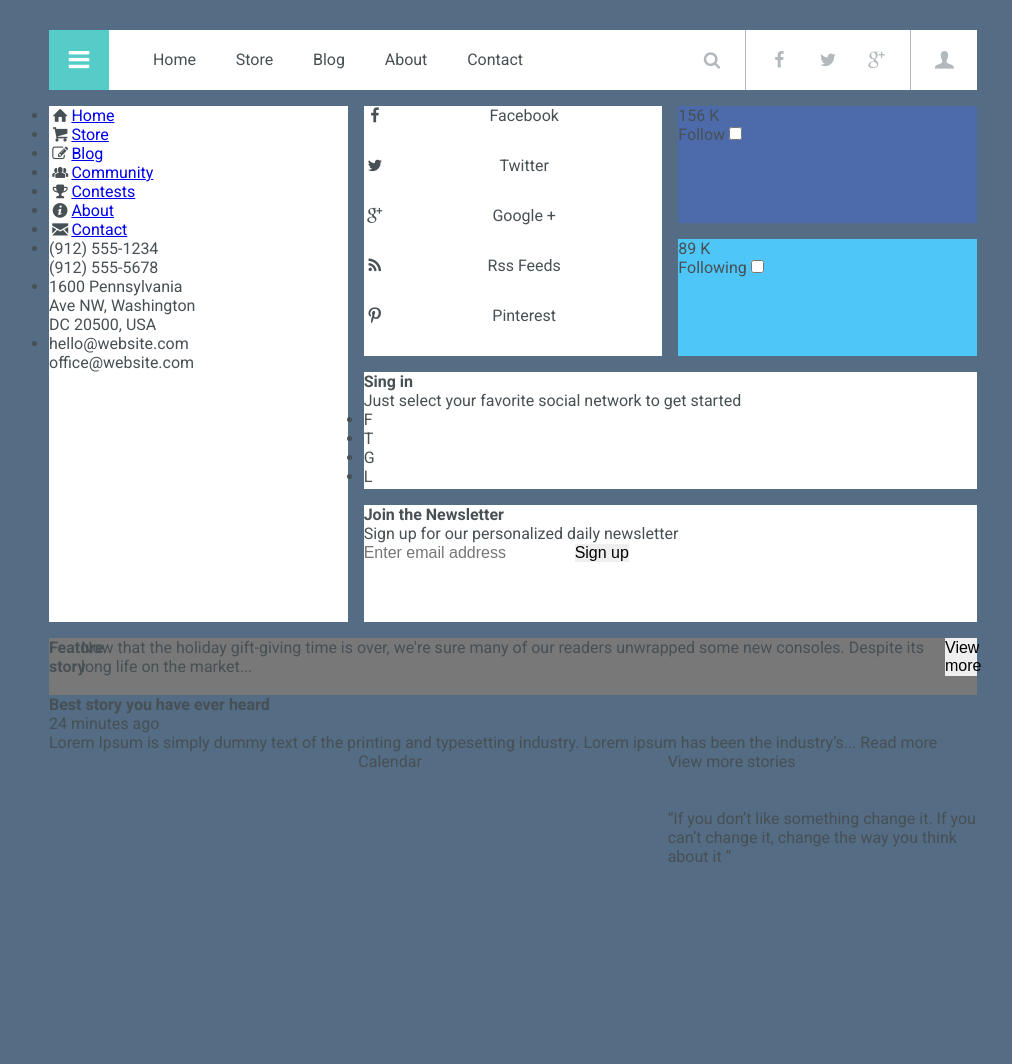
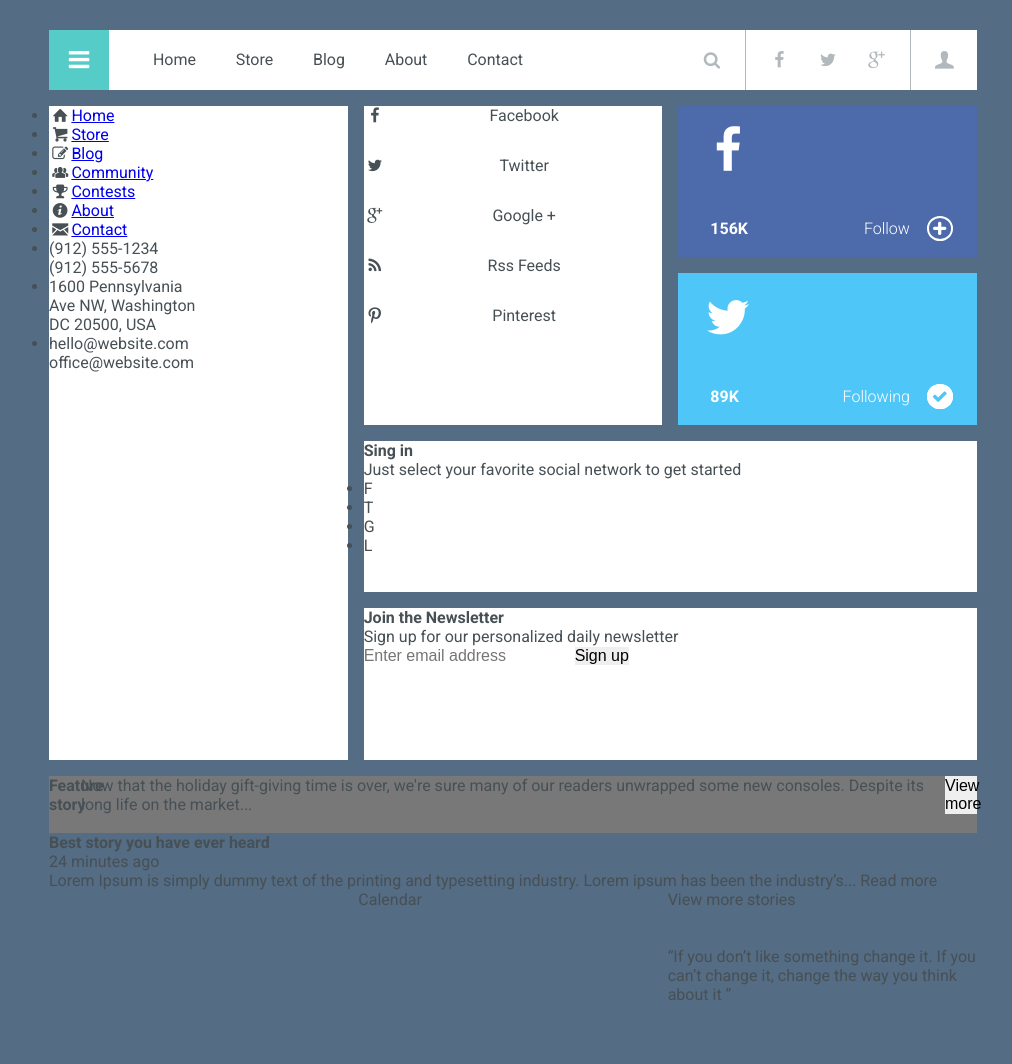
Before and after one commit to magdalenazielinska/WeeklyWebDev-4, a plain HTML site: page index.html in a window 1280 px wide. Shown: the top 1064 px of the page, without its empty margins (127-1139 px from the left). Drawn offline with Linux system fonts and the light colour scheme.

Commit message:
Styles for FB and Twitter sections

```diff
--- a/css/style.css
+++ b/css/style.css
@@ -199,6 +199,54 @@ body {
   background-color: #4fc6f8;
 }
 
+.facebook-section, .twitter-section {
+  display: grid;
+  grid-template-columns: 1fr 1fr;
+  grid-template-rows: 2fr 1fr;
+  padding: 1em;
+  color: #fff;
+}
+
+.large-social {
+  grid-column: 1 / span 2;
+  grid-row: 1 / span 2;
+  font-size: 3em;
+  padding-bottom: 0.8em;
+}
+
+.num-followers {
+  grid-column: 1 / span 1;
+  grid-row: 3 / span 1;
+  padding-left: 1em;
+  font-weight: 700;
+  line-height: 1.5em;
+  text-align: left;
+}
+
+.follow-social {
+  grid-column: 2 / span 1;
+  grid-row: 3 / span 1;
+  text-align: right;
+  padding-right: 0.5em;
+  line-height: 1.5em;
+  font-weight: 300;
+}
+
+.follow-social .click-follow {
+  margin-left: 0.8em;
+  color: #fff;
+  cursor: pointer;
+  border: 2px solid #fff;
+  border-radius: 50%;
+  padding-top: 1px;
+  padding-bottom: 1px;
+}
+
+.follow-social .icon-ok {
+  background-color: #fff;
+  color: #4fc6f8;
+}
+
 .singin {
   background-color: #fff;
   grid-column: 2 / span 2;
--- a/index.html
+++ b/index.html
@@ -102,18 +102,20 @@
           </ul>
         </div>
         <div class="facebook-section">
-          <p>156 K</p>
-          <label class="checkbox">
+          <i class="icon-facebook large-social"></i>
+          <p class="num-followers">156K</p>
+          <div class="follow-social">
             Follow
-            <input type="checkbox">
-          </label>
+            <i class="icon-plus click-follow"></i>
+          </div>
         </div>
         <div class="twitter-section">
-          <p>89 K</p>
-          <label class="checkbox">
+          <i class="icon-twitter large-social"></i>
+          <p class="num-followers">89K</p>
+          <div class="follow-social">
             Following
-            <input type="checkbox">
-          </label>
+            <i class="icon-ok click-follow"></i>
+          </div>
         </div>
         <div class="singin">
           <h2>Sing in</h2>
```
